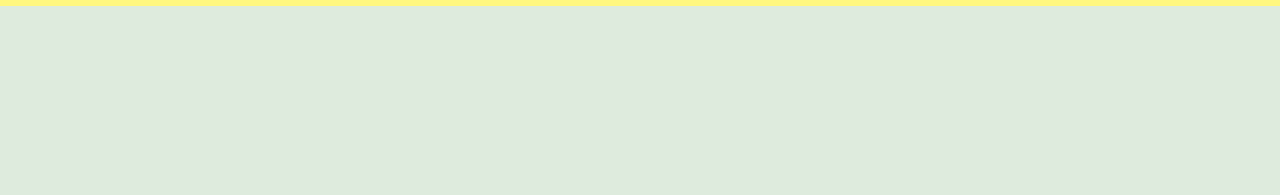
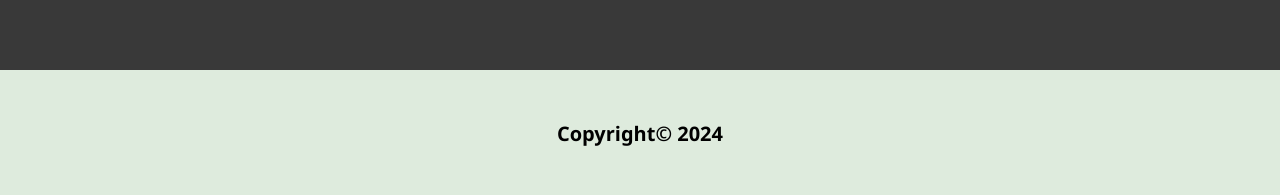
Before and after one commit to dagarciagil/Sistema-de-informaci-n, a website: page index.html in a window 1280 px wide. Shown: the part 1645-1840 px from the top of the page. Before the commit the page ends 1651 px from the top, so only its background shows below. Drawn offline with Linux system fonts and the light colour scheme.

Commit message:
Cambios 3
Creacion footer y rediseño caja docentes

```diff
--- a/index.html
+++ b/index.html
@@ -87,5 +87,9 @@
         </div>
       </div>
     </section>
+    <footer class="footer__final">
+      <p class="footer__texto">Copyright© 2024</p>
+
+    </footer>
   </body>
 </html>
--- a/sass/P1barranav.scss
+++ b/sass/P1barranav.scss
@@ -1,10 +1,3 @@
-/* Estilos Generales */
-body {
-  font-family: "Segoe UI", Tahoma, Geneva, Verdana, sans-serif;
-  margin: 0;
-  padding: 0;
-  background-color: rgb(222, 235, 221);
-}
 
 /* Encabezado barra de navegacion */
 .barranav {
--- a/sass/P1categoria.scss
+++ b/sass/P1categoria.scss
@@ -3,9 +3,9 @@
     grid-template-columns: repeat(5, 4fr);
     gap: 40px;
     position: relative;
-    padding: 2em;
-    padding-left: 15em;
-    padding-right: 15em;
+    padding: 2em 15em 8em 15em;
+    // padding-left: 15em;
+    // padding-right: 15em;
 
 }
 
--- a/sass/generales.scss
+++ b/sass/generales.scss
@@ -1,9 +1,17 @@
-.contenedor{
-    background-color: rgb(57, 57, 57) ;
+/* Estilos Generales */
+body {
+  font-family: "Segoe UI", Tahoma, Geneva, Verdana, sans-serif;
+  margin: 0em;
+  padding: 0em;
+  background-color: rgb(222, 235, 221);
+}
+
+.contenedor {
+  background-color: rgb(57, 57, 57);
   width: 100%;
   height: auto;
 
-    h2{
+  h2 {
     color: rgb(3, 3, 3);
     font-size: 40px;
     text-align: center;
@@ -11,3 +19,21 @@
     padding: 1em;
   }
 }
+
+.footer__final {
+  width: 100%;
+  height: 8em;
+  display: flex;
+  flex-direction: column;
+  align-items: center;
+  justify-content: center;
+//   background-color: rgb(255, 254, 254);
+
+  p {
+    margin: 0;
+    font-size: 20px;
+    font-weight: bold;
+    // align-items: center;
+    // text-align: center;
+  }
+}
```
Also changed, not shown: public/bundle.css, 1 other file. Lines whose indentation alone changed are shown as unchanged.
